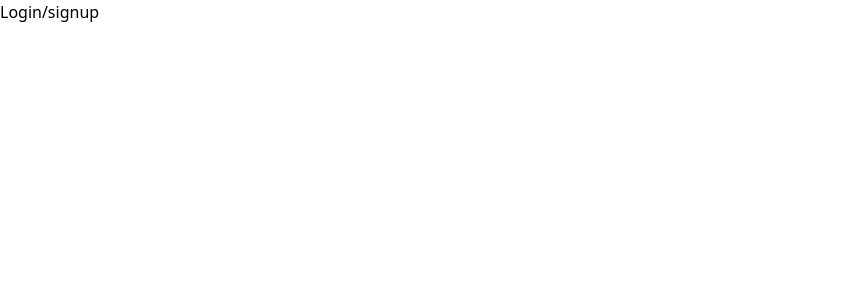
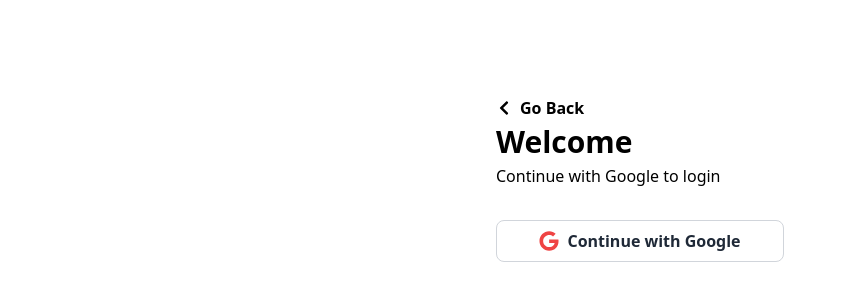
Before and after one commit to saad810/devathon-WEBX-frontend, a React (Create React App) app: page /auth in a window 1280 px wide. Shown: the top 300 px of the page, without its empty margins (0-846 px from the left). Built offline with nearby package versions, Linux system fonts and the light colour scheme.

Commit message:
auth setup and user home page

```diff
--- a/src/App.js
+++ b/src/App.js
@@ -1,14 +1,21 @@
 import React from "react";
 import { Route, Routes } from "react-router-dom";
 import GlobalLayout from "./Layout/GlobalLayout";
+import Auth from "./Forms/Auth";
+import AuthLayout from "./Layout/AuthLayout";
+import UserHome from "./Pages/UserHome";
 const App = () => {
   return (
     <Routes>
-      <Route path="/" element={<GlobalLayout />} />
-      <Route path="/auth" element={<h1>Login/signup</h1>} />
-      <Route path="/user" element={<h1>UserHome</h1>} />
-      <Route path="/instructor" element={<h1>Teacher Home</h1>} />
-      <Route path="*" element={<h1>Not Found</h1>} />
+      <Route>
+        <Route path="/" element={<UserHome />} />
+        <Route element={<AuthLayout />}>
+          <Route path="/auth" element={<Auth />} />
+        </Route>
+        <Route path="/user" element={<h1>UserHome</h1>} />
+        <Route path="/instructor" element={<h1>Teacher Home</h1>} />
+        <Route path="*" element={<h1>Not Found</h1>} />
+      </Route>
     </Routes>
   );
 };
--- /dev/null
+++ b/src/Forms/Auth.jsx
@@ -0,0 +1,28 @@
+import React from "react";
+import { FaGoogle } from "react-icons/fa";
+
+const Auth = () => {
+  const handleGoogleLogin = () => {
+    // Add the URL for your Google login endpoint
+    window.location.href = `${process.env.REACT_APP_BASE_URL}/auth/google`;
+  };
+  return (
+    <div className="login-container">
+      <h3 className="font-bold text-3xl py-1">Welcome</h3>
+      <span className="font-medium text-base">
+        Continue with Google to login
+      </span>
+      <div className="mt-8 flex flex-col gap-5">
+        <button
+          onClick={handleGoogleLogin}
+          className="flex items-center justify-center bg-white border border-gray-300 rounded-lg py-2 px-4 hover:bg-gray-100 transition duration-200"
+        >
+          <FaGoogle className="text-red-500 mr-2" size={20} />
+          <span className="text-gray-800 font-bold">Continue with Google</span>
+        </button>
+      </div>
+    </div>
+  );
+};
+
+export default Auth;
--- /dev/null
+++ b/src/Layout/AuthLayout.jsx
@@ -0,0 +1,21 @@
+import React from "react";
+import { Link, Outlet } from "react-router-dom";
+import { FaChevronLeft } from "react-icons/fa";
+
+const AuthLayout = () => {
+  return (
+    <section className="w-full sm:w-96 md:w-8/12 lg:w-6/12 xl:w-1/4 mx-auto p-4 ">
+      <main className="my-10 sm:my-20">
+        <div>
+          <Link to="/" className="text-base font-bold flex items-center gap-2">
+            <FaChevronLeft />
+            <span>Go Back</span>
+          </Link>
+        </div>
+        <Outlet />
+      </main>
+    </section>
+  );
+};
+
+export default AuthLayout;
--- a/src/Layout/GlobalLayout.jsx
+++ b/src/Layout/GlobalLayout.jsx
@@ -2,12 +2,13 @@ import React from "react";
 
 import Navbar from "../Components/navbar/NavBar";
 import CourseCard from "../Components/CourseCard";
+import { Outlet } from "react-router-dom";
 const GlobalLayout = () => {
   return (
     <div>
       <Navbar />
-      <div>
-        <CourseCard />
+      <div className="max-w-6xl">
+        <Outlet />
       </div>
     </div>
   );
--- /dev/null
+++ b/src/Pages/UserHome.jsx
@@ -0,0 +1,12 @@
+import React from "react";
+import CourseCard from "../Components/CourseCard";
+
+const UserHome = () => {
+  return (
+    <div>
+      <CourseCard />
+    </div>
+  );
+};
+
+export default UserHome;
```
